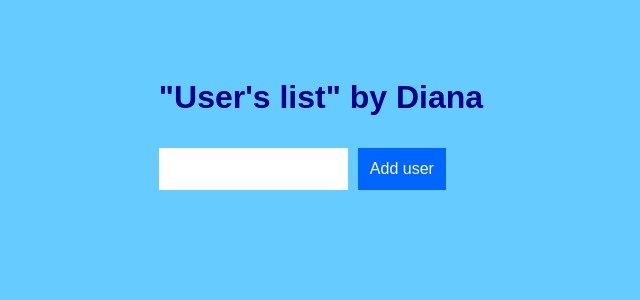
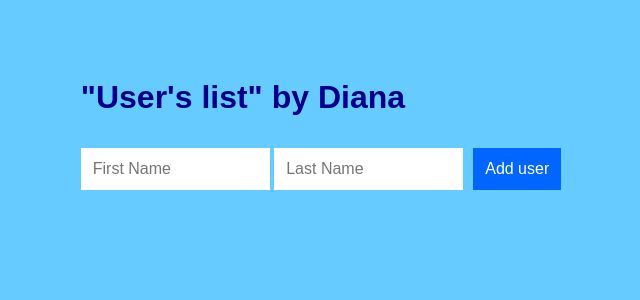
Before and after one commit to dianek05/dianek05.github.io, a React (Create React App) app in the folder react-userlist/: page / in a window 1280 px wide. Shown: the top 300 px of the page, without its empty margins (319-959 px from the left). Built offline with nearby package versions, Linux system fonts and the light colour scheme.

Commit message:
Update UserAddPanel.js

```diff
--- a/react-userlist/src/components/UserAddPanel.js
+++ b/react-userlist/src/components/UserAddPanel.js
@@ -7,22 +7,32 @@ class UsersForm extends Component {
 
     handleSubmit = (event) => {
         event.preventDefault();
-        this.props.addUser(this._inputName.value);
 
-        this._inputName.value = "";
 
-        if(this._inputName.value.length < 1){
+        this.props.addUser(this._inputFirstName.value, this._inputLastName.value);
+
+        this._inputFirstName.value = "";
+        this._inputLastName.value = "";
+
+        if(this._inputFirstName.value.length < 1){
             this.setState = () => ({
 
             })
+
+        }
+        if(this._inputLastName.value.length < 1){
+            this.setState = () => ({
+
+            })
+
         }
     }
-
 
     render(){
         return(
             <form onSubmit={this.handleSubmit}>
-                <input type="text" className='input' ref={(data) => {this._inputName = data}} ></input>
+                <input type="text" placeholder="First Name" className='input' ref={(data) => {this._inputFirstName = data}} ></input>&nbsp;
+                <input type="text" placeholder="Last Name" className='input' ref={(data) => {this._inputLastName = data}} ></input>
                 <button type="submit" className='btnAdd'>Add user</button>
             </form>
         )
```
